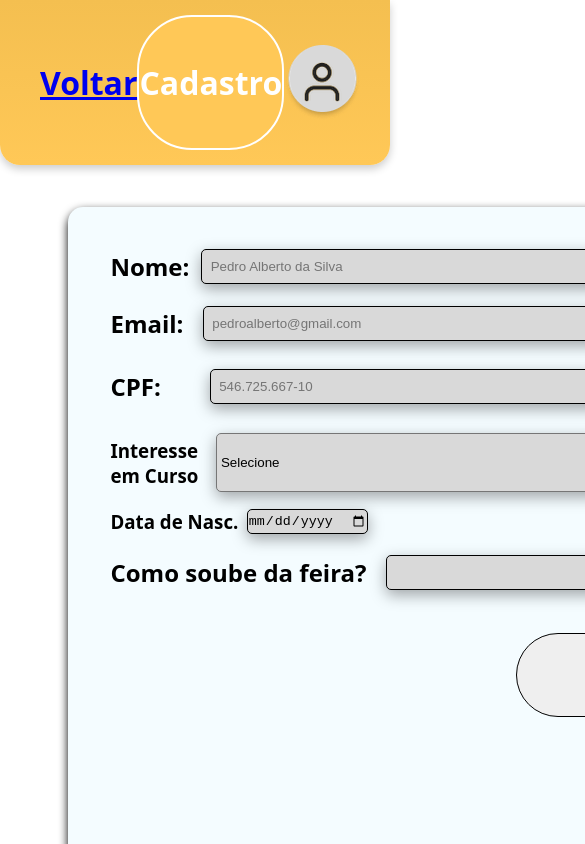
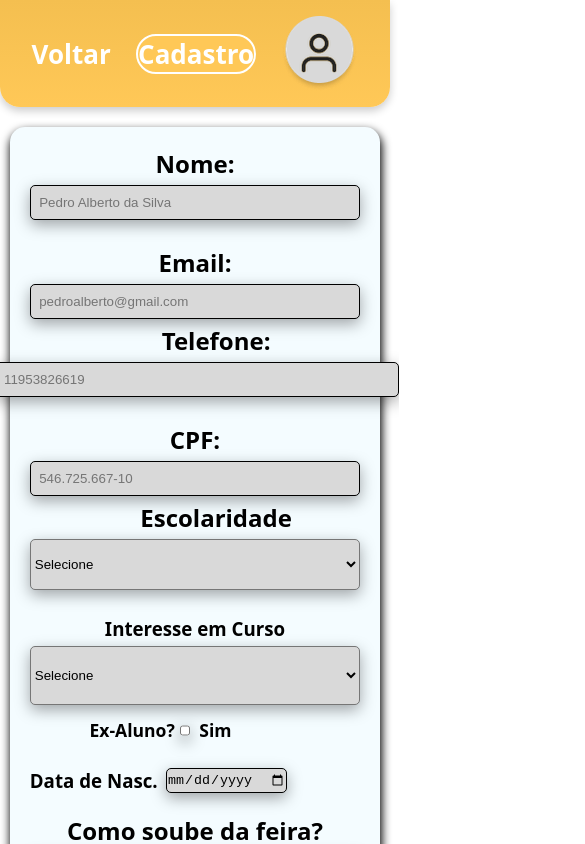
Before and after one commit to Mandeds/Feira-de-Profissoes, a React (Vite) app: page /cadastro in a window 390 px wide. Shown: the top 844 px of the page, 585 px wide, since content can reach past the window. Built offline with nearby package versions, Linux system fonts and the light colour scheme.

Commit message:
POSSIVEL PROBLEMA
CUIDADO COM O LOGIN AE JUAO

```diff
--- a/src/app.js
+++ b/src/app.js
@@ -9,4 +9,4 @@ api.use(cors());
 adicionarRotas(api);
 
 
-api.listen(5022, () => console.log("Api subiu com sucesso na porta 5022"))
+api.listen(5001, () => console.log("Api subiu com sucesso na porta 5001"))
--- a/src/react/Login/Login.jsx
+++ b/src/react/Login/Login.jsx
@@ -1,32 +1,17 @@
-import React from 'react';
-import { Link } from 'react-router';
-import "./Login.scss";
-
-
+import React from 'react'
 
 const Login = () => {
   return (
-    <div className='container_login'>
-      <header>
-        <h1> <Link to={'/'}>Voltar</Link> </h1>
-        <div className="pageatual">
-          <h1>Login</h1>
-        </div>
-        <img src="src/assets/images/user2.png" />
-      </header>
-
-
+    <div className='container'>
       <div className="container_login">
         <form>
-          <label >Usuario:</label>
+          <label>Usuario:</label>
           <input type="text" placeholder='Usuario' id='usuario' />
-          <label htmlFor=""> Senha:</label>
-          <input type="password" name="" id="senha" placeholder='Senhaforte' />
+          <label>Senha:</label>
+          <input type="password" id="senha" placeholder='Senhaforte' />
         </form>
-        <button className='logar' type='button'>Entrar</button>
+        <button type='button'>Entrar</button>
       </div>
-
-
     </div>
   )
 }
--- a/src/react/home/style.scss
+++ b/src/react/home/style.scss
@@ -23,9 +23,10 @@
                 flex-wrap: wrap;
                 justify-content: center;
 
-                .botao {
+                .botao{
                     position: relative;
-                    margin-top: 450px;
+
+
                 }
 
                 .vemprofrei {
--- a/src/react/register/cadastro.jsx
+++ b/src/react/register/cadastro.jsx
@@ -12,47 +12,59 @@ export default function Cadastro() {
   const [curso, setCurso] = useState("");
   const [exAluno, setExAluno] = useState(false);
   const [informations, setInformations] = useState("");
-  const [date, setdate] = useState("");
+  const [date, setDate] = useState("");
 
-  let url = `http://localhost:5022/pessoas`
-
-
+  let url = `http://localhost:5001/pessoas`;
 
   function EnviarDados() {
+    if (!date) {
+      alert("Por favor, selecione a data de nascimento!");
+      return;
+    }
 
 
     fetch(url, {
-      method: 'POST',
+      method: "POST",
       headers: {
-        'Content-Type': 'application/json'
+        "Content-Type": "application/json",
       },
       body: JSON.stringify({
         nome: name,
+        email: email, // corrigido
         aniversario: date,
         soube_feira: informations,
         ex_aluno: exAluno,
         telefone: phone,
         cpf: cpf,
         escolaridade: escolaridade,
-        interesse_curso: curso
+        interesse_curso: curso,
+      }),
+    })
+      .then((res) => {
+        if (!res.ok) throw new Error("Erro ao cadastrar");
+        return res.text();
       })
-    })
-      .then(data => {
-        alert('Cadastro realizado com sucesso!');
-        alert(`Olá ${name}!\nEstaremos aguardando você no dia em!`);
+
+      .then(() => {
+        alert("Cadastro realizado com sucesso!");
+        alert(`Olá ${name}!\nEstaremos aguardando você no dia ${date}!`);
       })
+      .catch((err) => {
+        console.error(err);
+        alert("Ocorreu um erro ao cadastrar. Tente novamente.");
+      });
   }
-
-
 
   return (
     <div className="container">
       <header>
-        <h1><Link to={'/'}>Voltar</Link></h1>
+        <Link className="Link" to="/">
+        <h1>Voltar</h1>
+        </Link>
         <div className="pageatual">
           <h1>Cadastro</h1>
         </div>
-        <img src="src/assets/images/user2.png" />
+        <img src="src/assets/images/user2.png" alt="Usuário" />
       </header>
 
       <div className="cadastro">
@@ -63,6 +75,7 @@ export default function Cadastro() {
             placeholder="Pedro Alberto da Silva"
             value={name}
             onChange={(e) => setName(e.target.value)}
+            required
           />
         </div>
 
@@ -73,6 +86,7 @@ export default function Cadastro() {
             placeholder="pedroalberto@gmail.com"
             value={email}
             onChange={(e) => setEmail(e.target.value)}
+            required
           />
 
           <h2 className="phone">Telefone:</h2>
@@ -82,6 +96,7 @@ export default function Cadastro() {
             placeholder="11953826619"
             value={phone}
             onChange={(e) => setPhone(e.target.value)}
+            required
           />
         </div>
 
@@ -92,6 +107,7 @@ export default function Cadastro() {
             placeholder="546.725.667-10"
             value={cpf}
             onChange={(e) => setCpf(e.target.value)}
+            required
           />
 
           <h2 className="School">Escolaridade</h2>
@@ -115,7 +131,6 @@ export default function Cadastro() {
             <option value="informatica">Informática</option>
             <option value="administracao">Administração</option>
             <option value="cv">Comunicação Visual</option>
-
           </select>
 
           <div className="Ex">
@@ -133,15 +148,19 @@ export default function Cadastro() {
 
         <div className="datehappybirthday">
           <h3>Data de Nasc.</h3>
-          <input type="date"
+          <input
+            type="date"
             value={date}
-            onChange={(e) => setdate(e.target.value)}
+            onChange={(e) => setDate(e.target.value)}
+            required
           />
         </div>
 
         <div className="box">
           <h2>Como soube da feira?</h2>
-          <input type="text" value={informations}
+          <input
+            type="text"
+            value={informations}
             onChange={(e) => setInformations(e.target.value)}
           />
         </div>
--- a/src/react/register/cadastro.scss
+++ b/src/react/register/cadastro.scss
@@ -1,7 +1,7 @@
-.container{
-
+@media screen,
+(max-width: 1440px) {
+    .container {
         font-family: system-ui, -apple-system, BlinkMacSystemFont, 'Segoe UI', Roboto, Oxygen, Ubuntu, Cantarell, 'Open Sans', 'Helvetica Neue', sans-serif;
-
 
         header {
             display: flex;
@@ -9,14 +9,17 @@
             align-items: center;
             background: linear-gradient(180deg, #F4BF50 0%, #FFC857 100%);
             color: #fff;
-        font-family: system-ui, -apple-system, BlinkMacSystemFont, 'Segoe UI', Roboto, Oxygen, Ubuntu, Cantarell, 'Open Sans', 'Helvetica Neue', sans-serif;
+            font-family: inherit;
             padding: 15px 40px;
             border-radius: 0 0 20px 20px;
-        box-shadow: 0 4px 8px rgba(0,0,0,0.2);
+            box-shadow: 0 4px 8px rgba(0, 0, 0, 0.2);
 
+            .Link {
+                color: #fff;
+                text-decoration: none;
+            }
 
-
-        .pageatual{
+            .pageatual {
                 display: flex;
                 border: 2px solid #FFFFFF;
                 width: 55vh;
@@ -28,11 +31,10 @@
             }
         }
 
-
-    .cadastro{
+        .cadastro {
             background-color: #F4FCFF;
             width: 150vh;
-        margin-left: 17.5%;
+            margin-left: 25vh;
             margin-top: 5vh;
             display: flex;
             flex-direction: column;
@@ -42,12 +44,12 @@
             height: 80vh;
             border-radius: 15px;
 
-        .box{
+            .box {
                 display: flex;
                 align-items: center;
                 margin-top: 2.5vh;
 
-                input{
+                input {
                     height: 35px;
                     border-radius: 5px;
                     padding-left: 1vh;
@@ -56,25 +58,25 @@
                     box-shadow: rgba(0, 0, 0, 0.35) 0px 5px 15px;
                 }
 
-                .phone{
+                .phone {
                     margin-left: 5vh;
                 }
 
-                .phoneInput{
+                .phoneInput {
                     height: 35px;
                     border-radius: 5px;
                     padding-left: 1vh;
                     margin-left: 1vh;
-                    width: 41.4vh;
+                    width: 47.9vh;
                     box-shadow: rgba(0, 0, 0, 0.35) 0px 5px 15px;
                 }
             }
 
-        .box1{
+            .box1 {
                 display: flex;
                 align-items: center;
 
-                input{
+                input {
                     height: 35px;
                     border-radius: 5px;
                     padding-left: 1vh;
@@ -84,22 +86,21 @@
                 }
             }
 
-        .box2{
+            .box2 {
                 display: flex;
                 align-items: center;
                 margin-top: 2.5vh;
 
-                input{
+                input {
                     height: 35px;
                     border-radius: 5px;
                     padding-left: 1vh;
-                    margin-left: 5.8vh;
+                    margin-left: 5vh;
                     width: 49vh;
                     box-shadow: rgba(0, 0, 0, 0.35) 0px 5px 15px;
-
                 }
 
-                select{
+                select {
                     width: 29vh;
                     height: 6vh;
                     background-color: #D9D9D9;
@@ -108,18 +109,18 @@
                     box-shadow: rgba(0, 0, 0, 0.35) 0px 5px 15px;
                 }
 
-                .School{
+                .School {
                     margin-left: 5vh;
                 }
             }
 
-        .box3{
+            .box3 {
                 display: flex;
                 align-items: center;
                 margin-top: 2.5vh;
                 flex-direction: row;
 
-            select{
+                select {
                     height: 7vh;
                     width: 81vh;
                     margin-right: 1vh;
@@ -128,7 +129,7 @@
                     box-shadow: rgba(0, 0, 0, 0.35) 0px 5px 15px;
                 }
 
-            .Ex{
+                .Ex {
                     display: flex;
                     margin-left: 50vh;
                     flex-direction: row;
@@ -138,41 +139,127 @@
                     top: -1vh;
                     align-items: center;
 
-                h3{
+                    h3 {
                         width: 34vh;
                         padding-left: 5vh;
                     }
                 }
             }
 
-
-        input{
+            input {
                 background-color: #D9D9D9;
                 border: 1px solid #000000;
                 box-shadow: rgba(0, 0, 0, 0.35) 0px 5px 15px;
             }
         }
 
-
-    .datehappybirthday{
+        .datehappybirthday {
             display: flex;
             margin-top: 2vh;
 
-        input{
+            input {
                 margin-left: 1vh;
                 border-radius: 5px;
                 background-color: #D9D9D9;
             }
+        }
+
+        button {
+            width: 50vh;
+            height: 10vh;
+            margin-left: 46vh;
+            margin-top: 5vh;
+            border-radius: 25vh;
+            font-size: 22px;
+            border: solid 1px black;
+        }
+    }
 
 }
 
+@media (max-width: 600px) {
+    .container {
+        header {
+            flex-direction: row;
+            font-size: small;
+            display: flex;
+            justify-content: center;
+            gap: 3vh;
 
-    button{
-        width: 50vh;
-        height: 10vh;
-        margin-left: 48vh;
-        margin-top: 5vh;
-        border-radius: 25vh;
-        border: solid 1px black;
+            .pageatual {
+                width: 90%;
+                height: 15%;
+
             }
         }
+
+        .cadastro {
+            width: 95%;
+            margin: 20px auto;
+            height: auto;
+            padding: 20px;
+
+            .box,
+            .box1,
+            .box2,
+            .box3 {
+                flex-direction: column;
+                align-items: center;
+
+                input,
+                select {
+                    width: 100% ;
+                    margin: 5px ;
+                }
+            }
+
+            .Ex {
+                display: flex;
+                position: relative;
+                left: -25vh;
+                width: 35vh;
+                margin-top: 2vh;
+
+                flex-direction: row;
+
+
+                    input{
+                        width: 10px;
+                    }
+            }
+        }
+
+        button {
+            width: 90%;
+            margin: 20px auto;
+            display: block;
+        }
+    }
+}
+
+@media (min-width: 601px) and (max-width: 1024px) {
+    .container {
+        .cadastro {
+            width: 90%;
+            margin: 5vh auto;
+            height: auto;
+
+            .box,
+            .box1,
+            .box2,
+            .box3 {
+
+                input,
+                select {
+                    width: 100% !important;
+                }
+            }
+        }
+
+        button {
+            width: 70%;
+            margin: 30px auto;
+            display: block;
+        }
+    }
+}
--- a/src/react/routes.jsx
+++ b/src/react/routes.jsx
@@ -1,9 +1,6 @@
 import { BrowserRouter, Routes, Route } from "react-router"
 import Index from "./home/home"
 import Cadastro from "./register/cadastro"
-import Login from "./Login/Login"
-
-
 
 
 export default function Navegar() {
@@ -12,7 +9,7 @@ export default function Navegar() {
       <Routes>
         <Route path="/" element={<Index />} />
         <Route path="/cadastro" element={<Cadastro />} />
-        <Route path="/login" element={<Login />} />
+
       </Routes>
     </BrowserRouter>
   )
```
Also changed, not shown: src/react/home/home.jsx (+66 -27 lines), src/react/login/Login.jsx (added, +26 -0 lines), src/repository/connection.js (+4 -4 lines), src/repository/feiraRepository.js (+16 -28 lines), src/react/login/Login.scss (added), 2 other files (tests, documents, lock files or other folders). Lines whose indentation alone changed are shown as unchanged.
